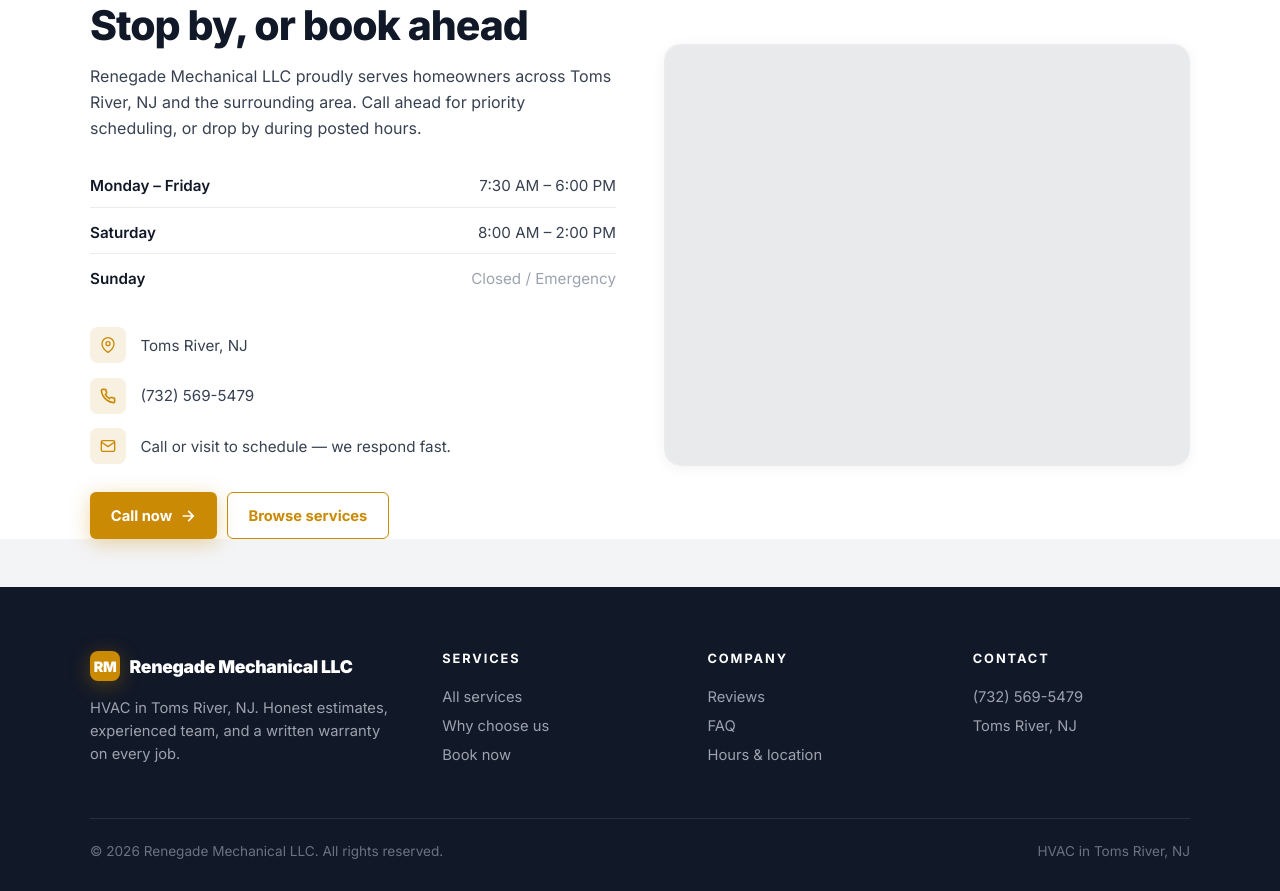
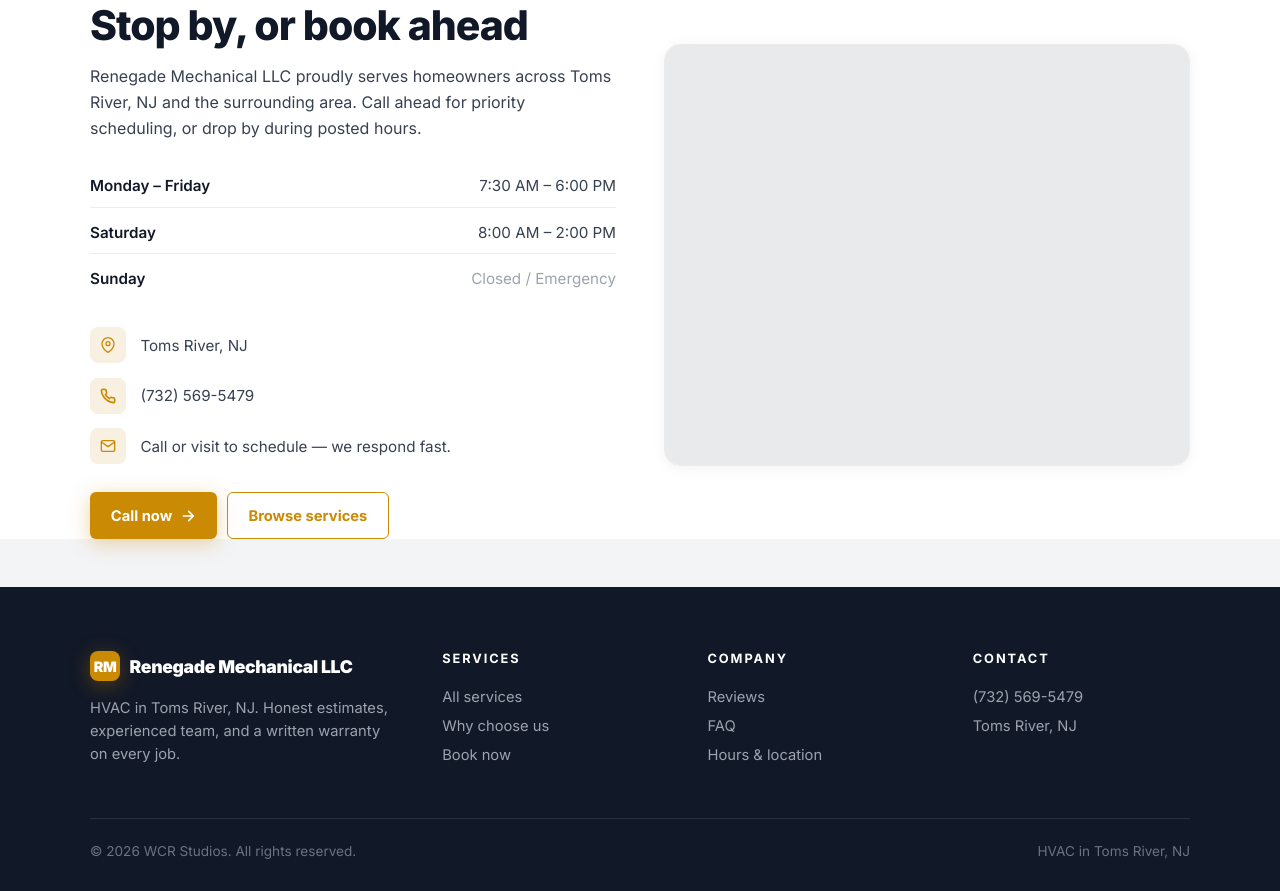
Before and after one commit to Wrenbjor/trades--renegade-mechanical-llc, a plain HTML site: page index.html in a window 1280 px wide. Shown: the part 4727-5618 px from the top of the page. Drawn offline with nearby package versions, Linux system fonts and the light colour scheme; no server answers.

Commit message:
Update site

```diff
--- a/index.html
+++ b/index.html
@@ -605,7 +605,7 @@
     </div>
   </div>
   <div class="foot-bottom">
-    <div>&copy; 2026 Renegade Mechanical LLC. All rights reserved.</div>
+    <div>&copy; 2026 WCR Studios. All rights reserved.</div>
     <div>HVAC in Toms River, NJ</div>
   </div>
 </footer>
```
